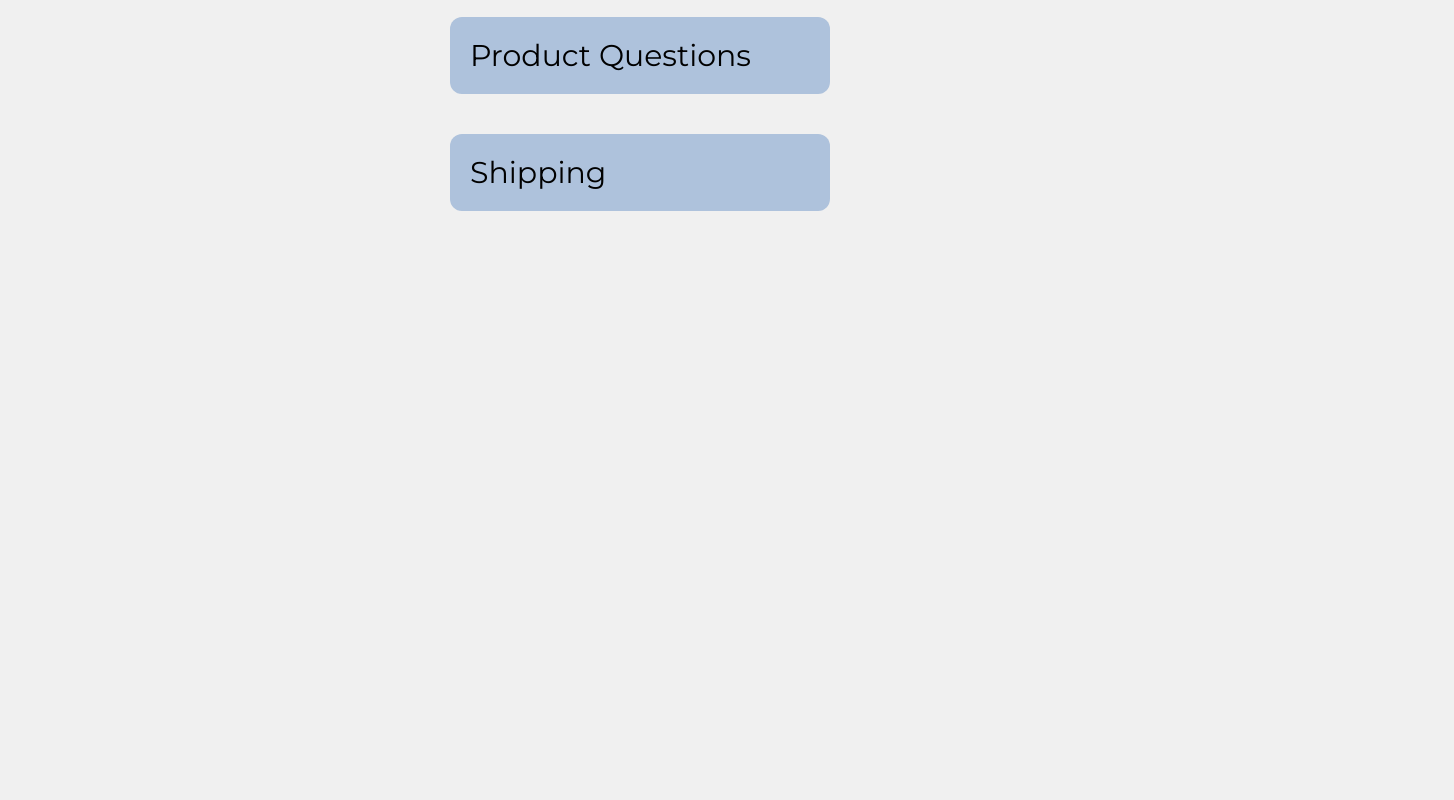
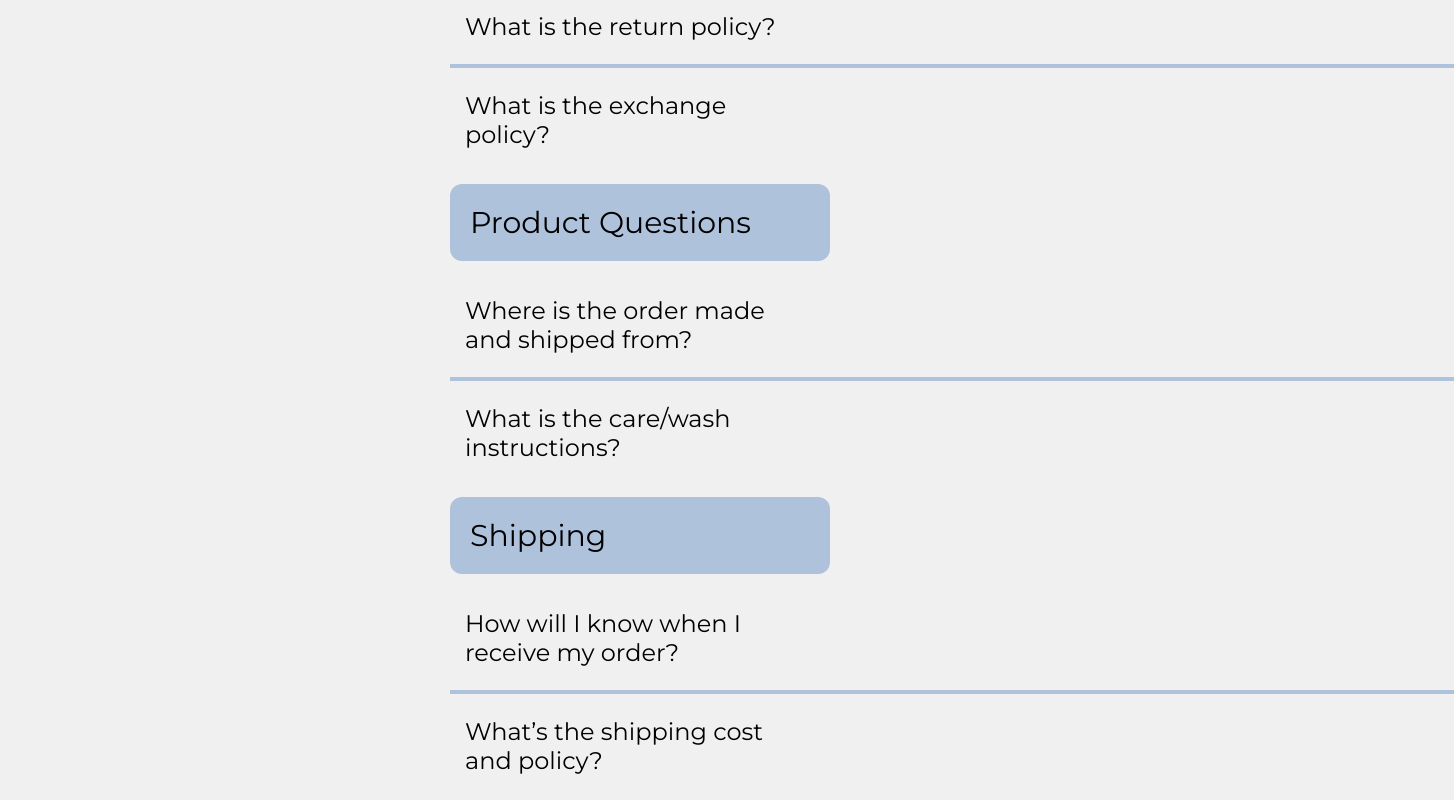
Before and after one commit to AMadharha/Lunair-Website, a React (Create React App) app in the folder frontend/: page /contact in a window 1280 px wide. Shown: the part 1240-2040 px from the top of the page, 1454 px wide, since content can reach past the window. Built offline with nearby package versions, Linux system fonts and the light colour scheme.

Commit message:
Added questions to contact page

```diff
--- a/frontend/src/components/assets/css/Questions.module.css
+++ b/frontend/src/components/assets/css/Questions.module.css
@@ -6,10 +6,15 @@
 
 .questionComponent {
     display: flex;
-    justify-content: left;
+    flex-direction: column;
+}
+
+.questionText {
+    text-align:  left;
 }
 
 #header {
+    display: flex;
     justify-content: center;
     padding-top: 18px;
     padding-bottom: 22px;
@@ -26,6 +31,16 @@
     border-radius: 12px;
 }
 
+.questionComponent {
+    margin-left: 450px;
+    margin-right: 450px;
+}
+
 h2 {
     font-size: 30px;
 }
+
+hr {
+    width: 1000px;
+    border: 2px solid #AEC2DC;
+}
--- a/frontend/src/components/contactUs/Questions.js
+++ b/frontend/src/components/contactUs/Questions.js
@@ -7,17 +7,32 @@ import '../assets/css/Questions.module.css'
 const Questions = () => {
     return (
         <div className={styles.questionsContainer}>
-            <div id={styles.header} className={styles.questionComponent}>
+            <div id={styles.header}>
                 <h1>FAQ</h1>
             </div>
-            <div id={styles.returns} className={styles.questionComponent}>
+            <div id={styles.returns} className={styles.sectionComponent}>
                 <h2>Returns and Exchanges</h2>
             </div>
-            <div id={styles.product} className={styles.questionComponent}>
+            <div className={styles.questionComponent}>
+                <p className={styles.questionText}>What is the return policy?</p>
+                <hr/>
+                <p className={styles.questionText}>What is the exchange policy?</p>
+            </div>
+            <div id={styles.product} className={styles.sectionComponent}>
                 <h2>Product Questions</h2>
             </div>
-            <div id={styles.shipping} className={styles.questionComponent}>
+            <div className={styles.questionComponent}>
+                <p className={styles.questionText}>Where is the order made and shipped from?</p>
+                <hr/>
+                <p className={styles.questionText}>What is the care/wash instructions? </p>
+            </div>
+            <div id={styles.shipping} className={styles.sectionComponent}>
                 <h2>Shipping</h2>
+            </div>
+            <div className={styles.questionComponent}>
+                <p className={styles.questionText}>How will I know when I receive my order?</p>
+                <hr/>
+                <p className={styles.questionText}>What’s the shipping cost and policy?</p>
             </div>
         </div>
     );
```
